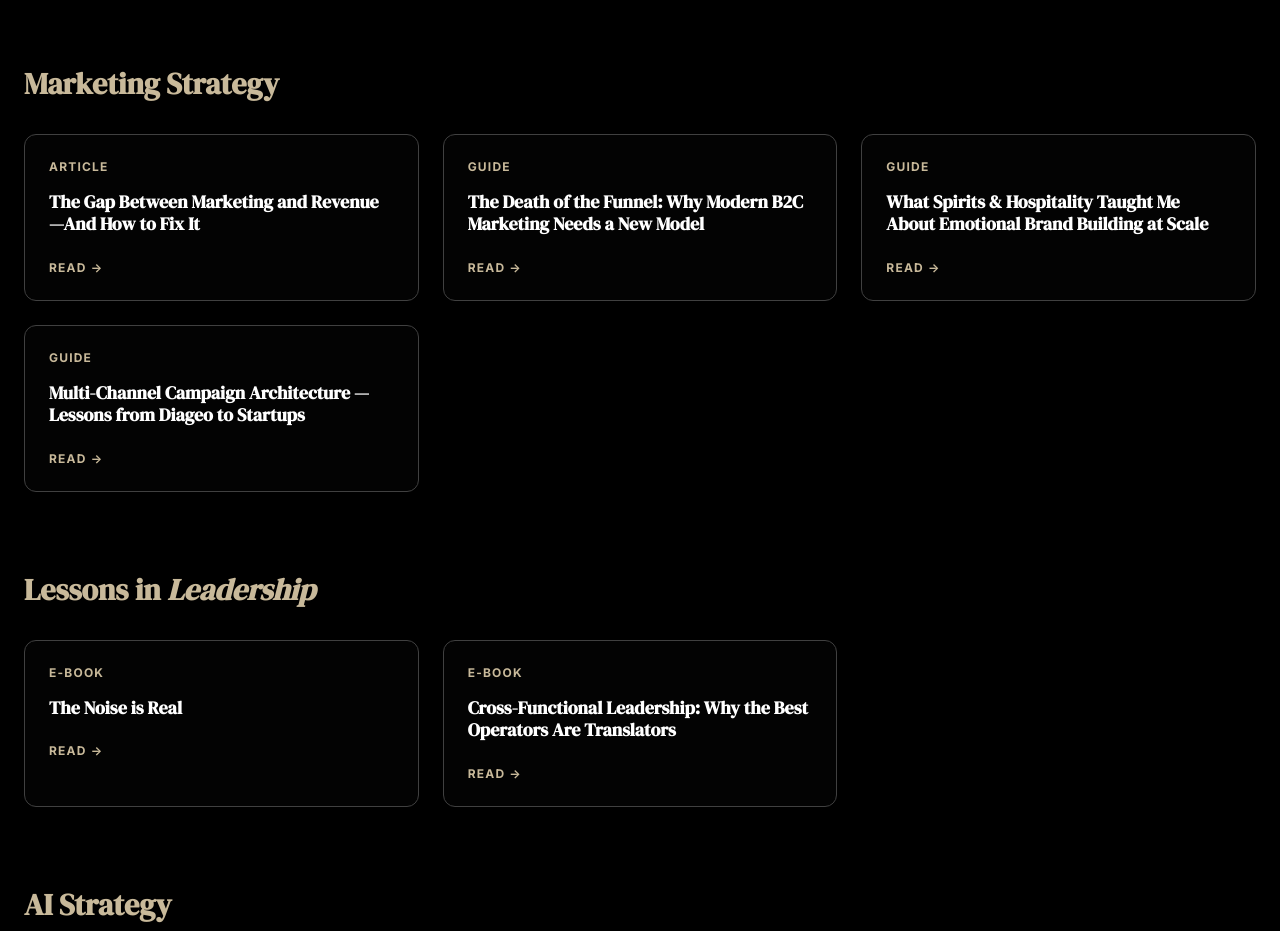
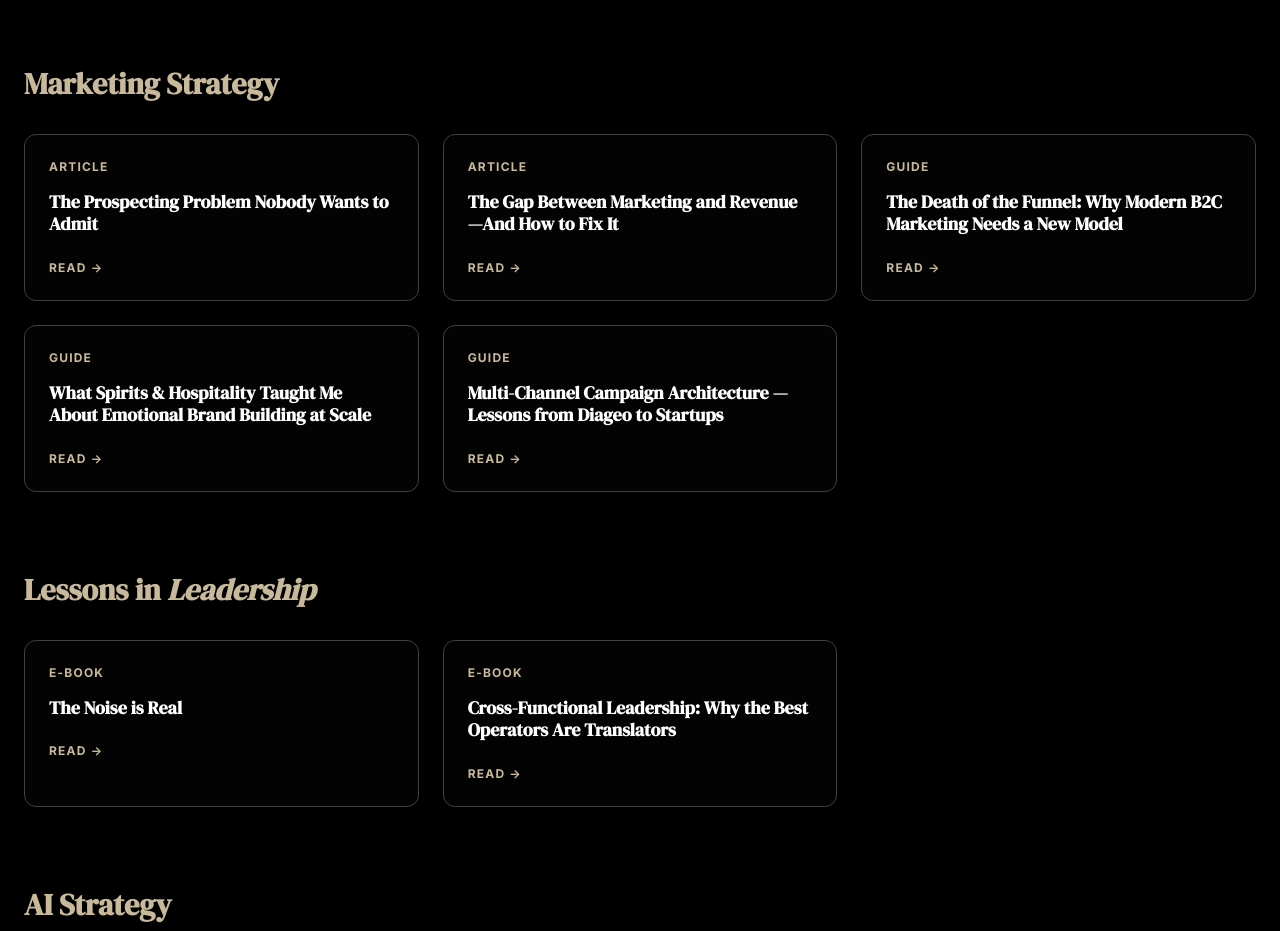
Before and after one commit to letsnavigatebmw/brandonmweaver, a React (Vite) app: page / in a window 1280 px wide. Shown: the part 9920-10851 px from the top of the page. Built offline with nearby package versions, Linux system fonts and the light colour scheme.

Commit message:
Add 'The Prospecting Problem Nobody Wants to Admit' to Marketing Strategy

```diff
--- a/src/components/ThoughtLeadership.jsx
+++ b/src/components/ThoughtLeadership.jsx
@@ -51,6 +51,11 @@ export default function ThoughtLeadership() {
   ]
 
   const marketingStrategy = [
+    {
+      title: 'The Prospecting Problem Nobody Wants to Admit',
+      type: 'Article',
+      link: 'https://drive.google.com/file/d/1ctFTDmgkxhZETlKts_G7ZpU3KjAAkxvn/view?usp=drive_link',
+    },
     {
       title: 'The Gap Between Marketing and Revenue—And How to Fix It',
       type: 'Article',
```
